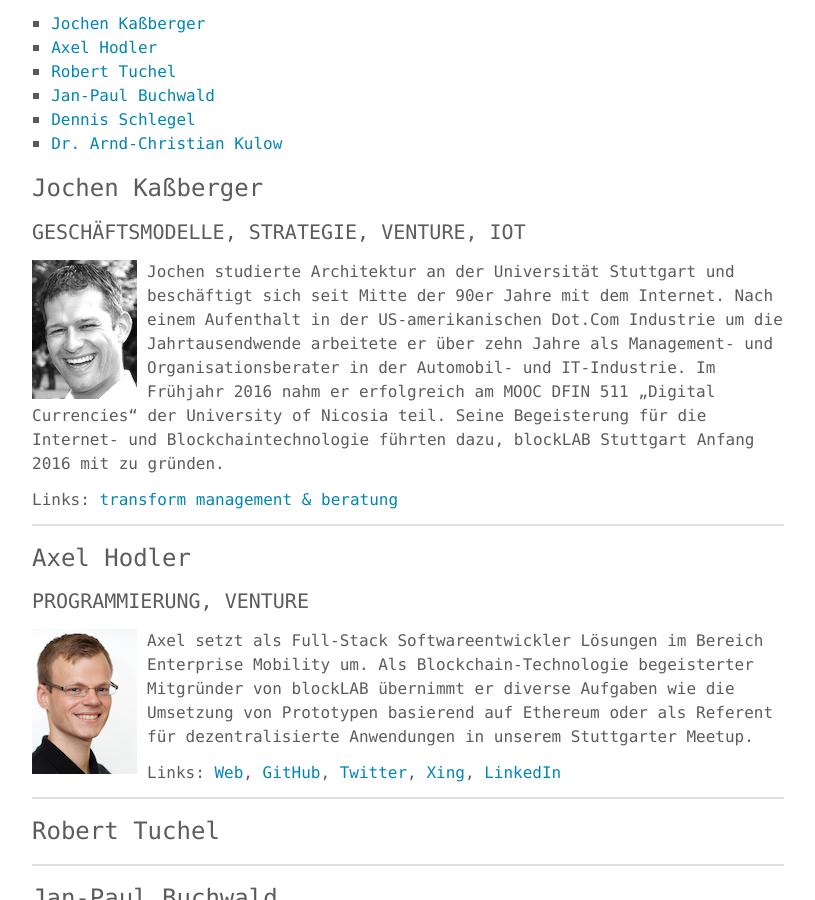
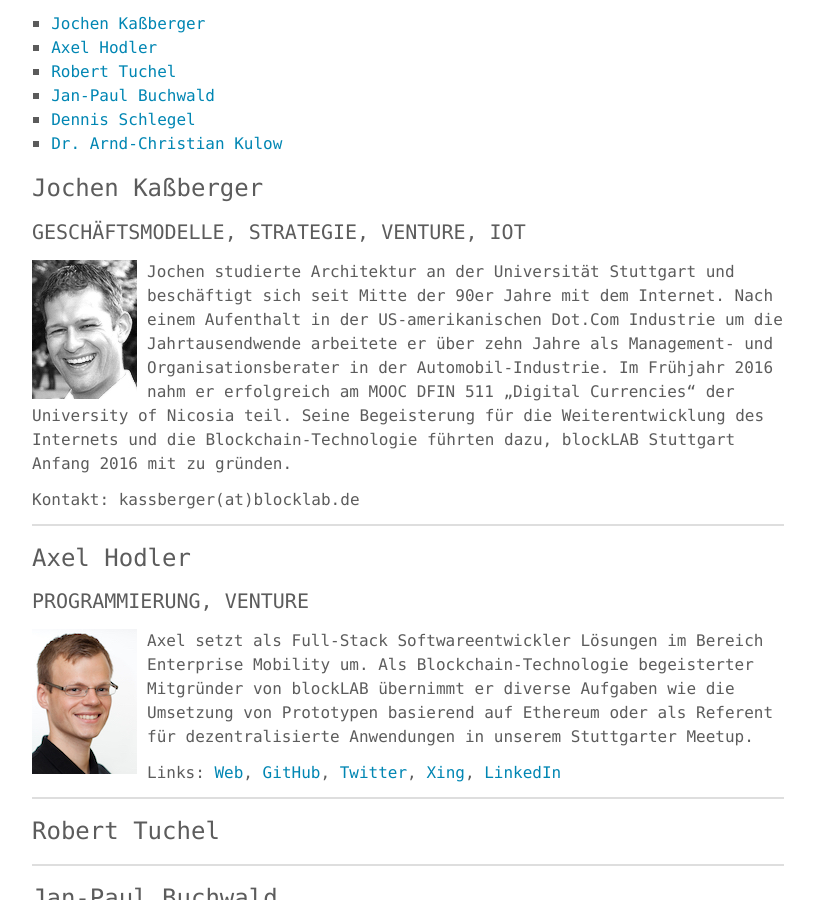
Before and after one commit to blocklab/site, a Jekyll site: the page built from team.md, in a window 1280 px wide and 900 px high, scrolled down 567 px. Shown: the whole window, without its empty margins (232-1047 px from the left). Built offline with Jekyll 4.4.1, drawn with Linux system fonts in a browser that asks for light colours.

Commit message:
Update team.md

```diff
--- a/team.md
+++ b/team.md
@@ -20,9 +20,9 @@ permalink: /team/
 #### GESCHÄFTSMODELLE, STRATEGIE, VENTURE, IOT
 
 <img src="/assets/images/team/jochen.jpg" alt="Portrait Jochen" class="team__portrait">
-Jochen studierte Architektur an der Universität Stuttgart und beschäftigt sich seit Mitte der 90er Jahre mit dem Internet. Nach einem Aufenthalt in der US-amerikanischen Dot.Com Industrie um die Jahrtausendwende arbeitete er über zehn Jahre als Management- und Organisationsberater in der Automobil- und IT-Industrie. Im Frühjahr 2016 nahm er erfolgreich am MOOC DFIN 511 „Digital Currencies“ der University of Nicosia teil. Seine Begeisterung für die Internet- und Blockchaintechnologie führten dazu, blockLAB Stuttgart Anfang 2016 mit zu gründen.
+Jochen studierte Architektur an der Universität Stuttgart und beschäftigt sich seit Mitte der 90er Jahre mit dem Internet. Nach einem Aufenthalt in der US-amerikanischen Dot.Com Industrie um die Jahrtausendwende arbeitete er über zehn Jahre als Management- und Organisationsberater in der Automobil-Industrie. Im Frühjahr 2016 nahm er erfolgreich am MOOC DFIN 511 „Digital Currencies“ der University of Nicosia teil. Seine Begeisterung für die Weiterentwicklung des Internets und die Blockchain-Technologie führten dazu, blockLAB Stuttgart Anfang 2016 mit zu gründen.
 
-Links: [transform management & beratung](http://www.transformmanagement.de/unternehmen/)
+Kontakt: kassberger(at)blocklab.de
 
 ---
 
```
